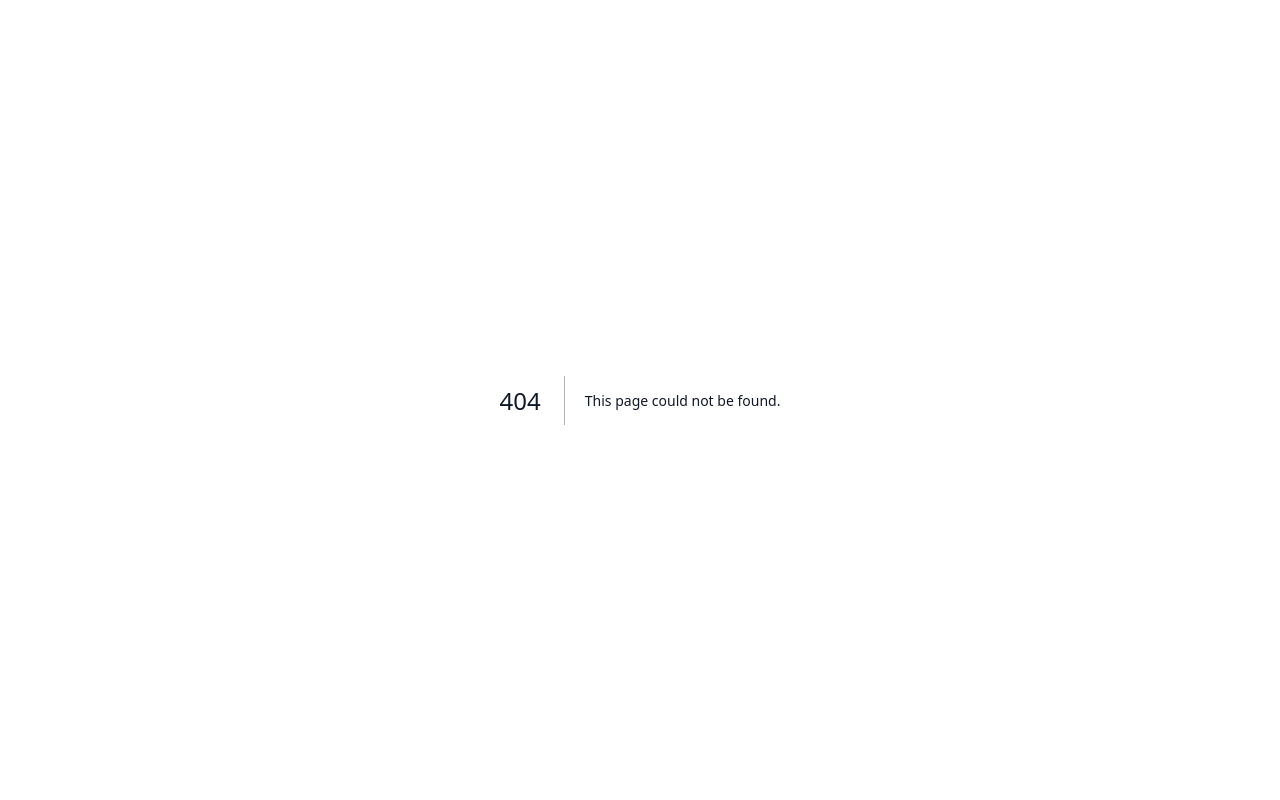
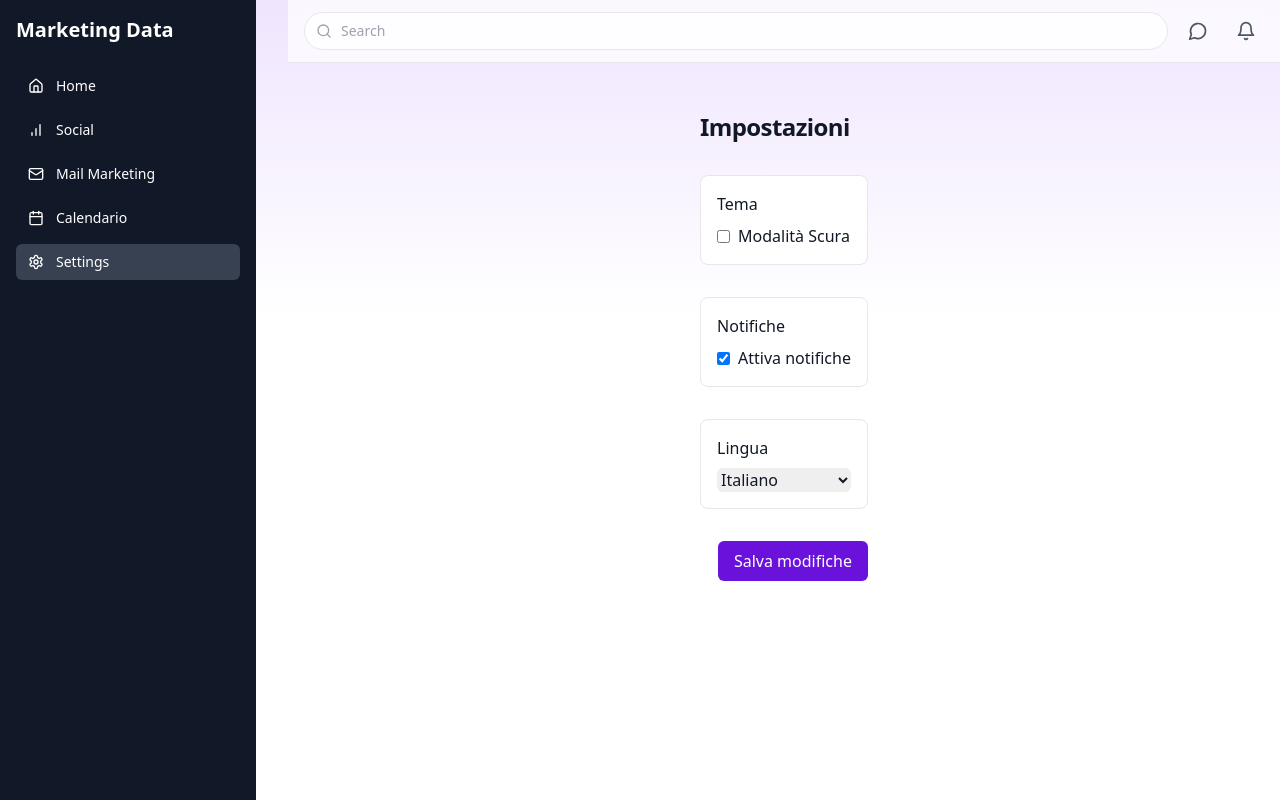
Before and after one commit to DCarloneUP/september, a Next.js app: page /settings/settings in a window 1280 px wide. Before the commit this address had no page. Built offline with nearby package versions, Linux system fonts and the light colour scheme.

Commit message:
Create page.tsx

```diff
--- /dev/null
+++ b/app/[env]/settings/page.tsx
@@ -0,0 +1,67 @@
+'use client';
+
+import { useState } from "react";
+
+export default function SettingsPage() {
+  const [darkMode, setDarkMode] = useState(false);
+  const [notificationsEnabled, setNotificationsEnabled] = useState(true);
+  const [language, setLanguage] = useState("it");
+
+  return (
+    <main className="mx-auto max-w-3xl px-4 py-6 space-y-8">
+      <h1 className="text-2xl font-semibold tracking-tight">Impostazioni</h1>
+
+      {/* Tema */}
+      <section className="p-4 border rounded-lg bg-white">
+        <h2 className="font-medium mb-2">Tema</h2>
+        <label className="flex items-center space-x-2">
+          <input
+            type="checkbox"
+            checked={darkMode}
+            onChange={() => setDarkMode(!darkMode)}
+            className="form-checkbox"
+          />
+          <span>Modalità Scura</span>
+        </label>
+      </section>
+
+      {/* Notifiche */}
+      <section className="p-4 border rounded-lg bg-white">
+        <h2 className="font-medium mb-2">Notifiche</h2>
+        <label className="flex items-center space-x-2">
+          <input
+            type="checkbox"
+            checked={notificationsEnabled}
+            onChange={() => setNotificationsEnabled(!notificationsEnabled)}
+            className="form-checkbox"
+          />
+          <span>Attiva notifiche</span>
+        </label>
+      </section>
+
+      {/* Lingua */}
+      <section className="p-4 border rounded-lg bg-white">
+        <h2 className="font-medium mb-2">Lingua</h2>
+        <select
+          value={language}
+          onChange={(e) => setLanguage(e.target.value)}
+          className="mt-1 block w-full rounded-md border-gray-300"
+        >
+          <option value="it">Italiano</option>
+          <option value="en">English</option>
+          <option value="es">Español</option>
+        </select>
+      </section>
+
+      {/* Salva */}
+      <div className="text-right">
+        <button
+          onClick={() => alert('Impostazioni salvate!')}
+          className="px-4 py-2 bg-brand-600 text-white rounded-md hover:bg-brand-700"
+        >
+          Salva modifiche
+        </button>
+      </div>
+    </main>
+  );
+}
```
